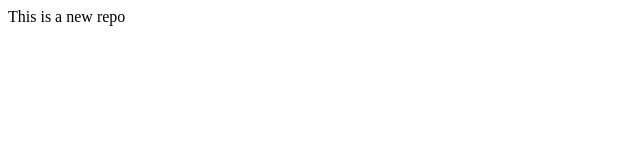
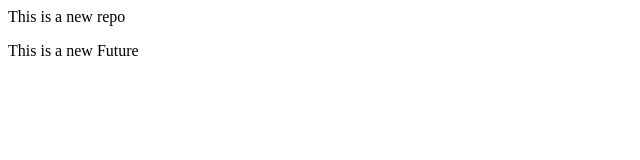
Before and after one commit to VisionSecret/localrepo, a plain HTML site: page index.html in a window 1280 px wide. Shown: the whole page, without its empty margins (0-640 px from the left). Drawn offline with Linux system fonts and the light colour scheme.

Commit message:
Add new future

```diff
--- a/index.html
+++ b/index.html
@@ -1 +1,2 @@
 <p>This is a new repo</p>
+<p>This is a new Future</p>
```
